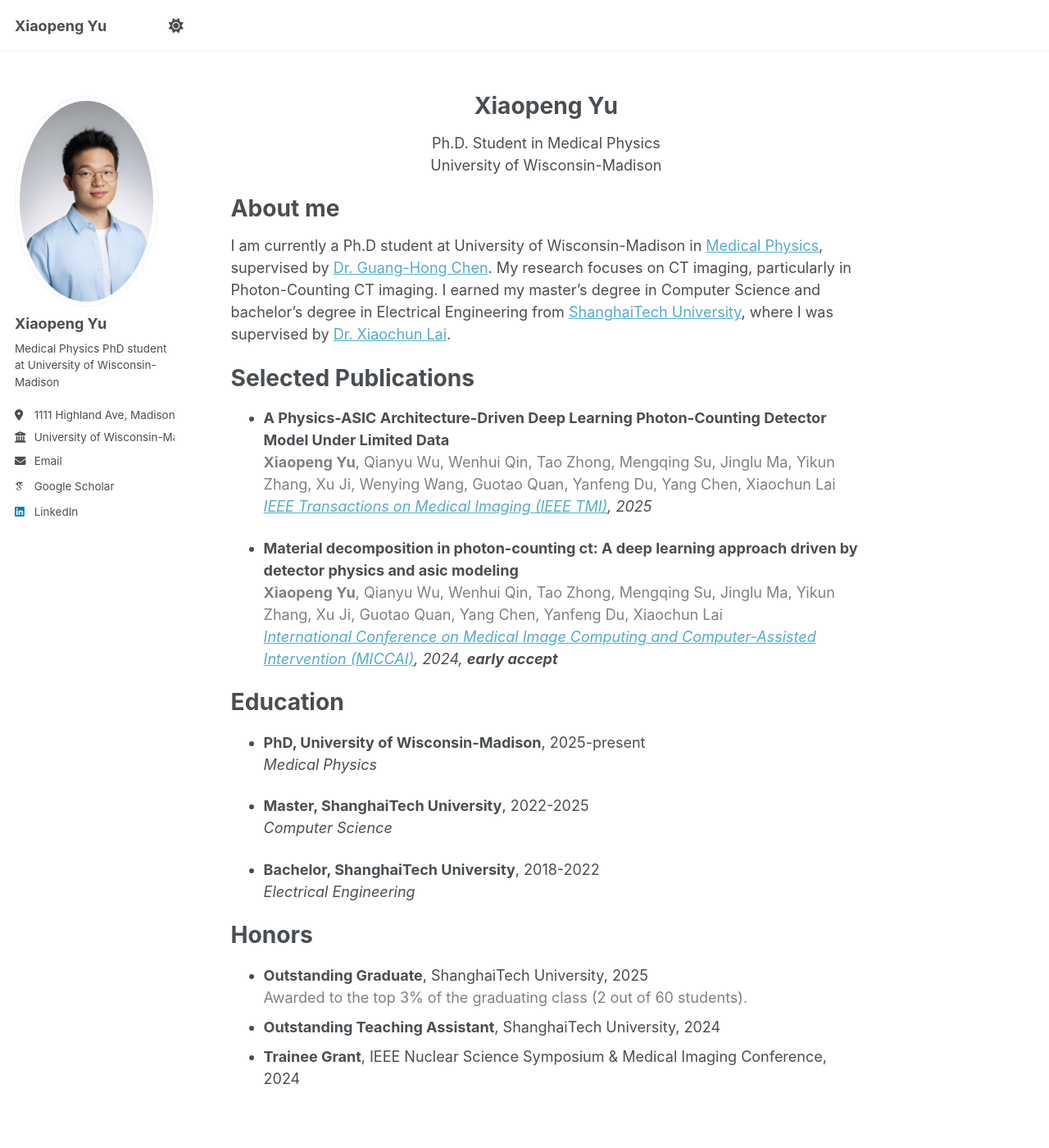
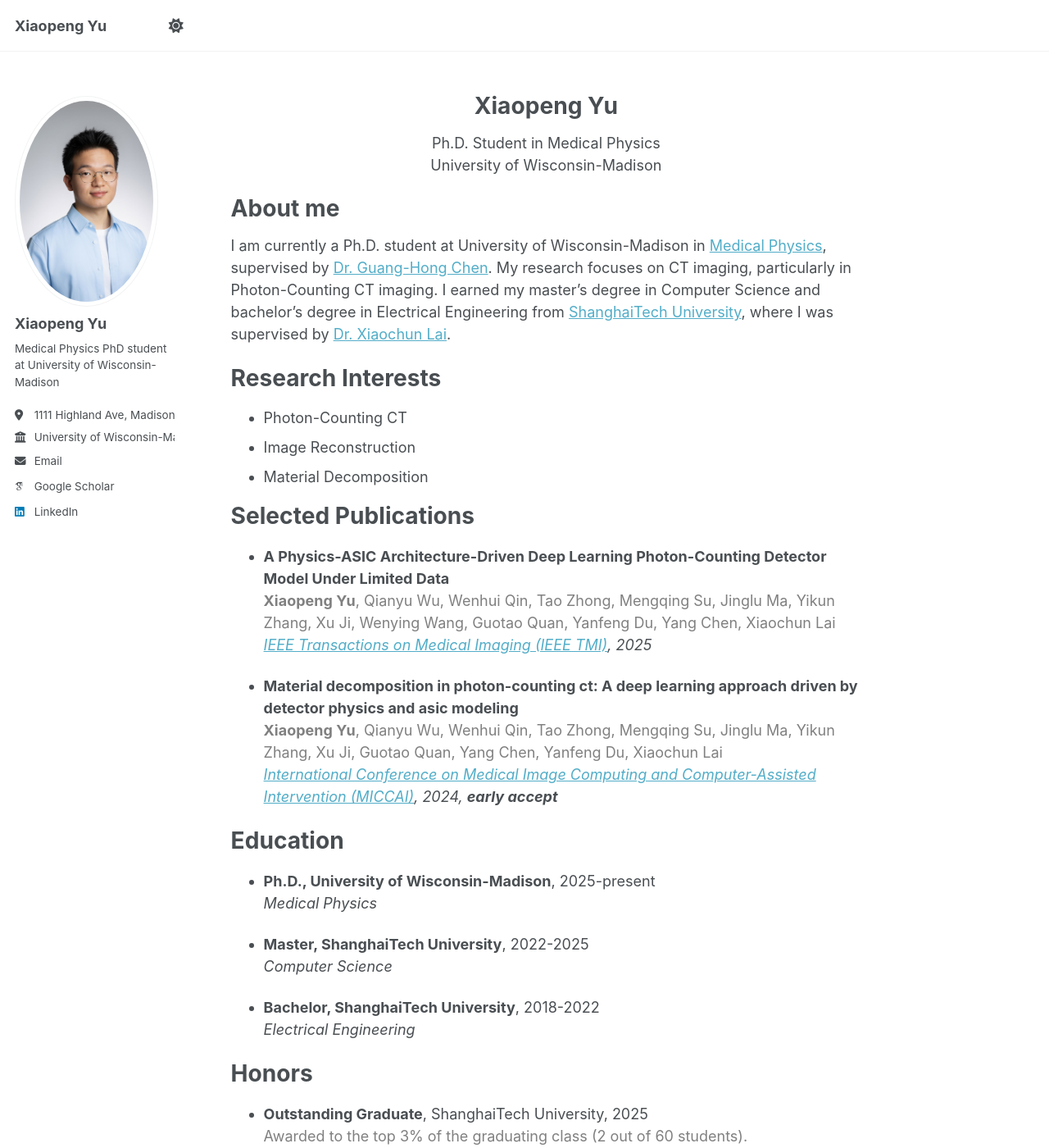
Before and after one commit to xp1999/xp1999.github.io, a Jekyll site: the page built from _pages/about.md, in a window 1280 px wide and 1400 px high. Shown: the whole window at 82% size. Built offline with Jekyll 4.4.1, drawn with Linux system fonts in a browser that asks for light colours; some web fonts are replaced; a script that is not in the unit is left out.

Commit message:
Update about.md

```diff
--- a/_pages/about.md
+++ b/_pages/about.md
@@ -11,7 +11,14 @@ redirect_from:
 
 About me
 ======
-I am currently a Ph.D student at University of Wisconsin-Madison in [Medical Physics](https://medphysics.wisc.edu/about-us/mission-and-vision/), supervised by [Dr. Guang-Hong Chen](https://medphysics.wisc.edu/blog/staff/chen-guanghong/). My research focuses on CT imaging, particularly in Photon-Counting CT imaging. I earned my master's degree in Computer Science and bachelor's degree in Electrical Engineering from [ShanghaiTech University](https://www.shanghaitech.edu.cn/eng/), where I was supervised by [Dr. Xiaochun Lai](https://bme.shanghaitech.edu.cn/bme_en/2021/0205/c8252a85055/page.htm).
+I am currently a Ph.D. student at University of Wisconsin-Madison in [Medical Physics](https://medphysics.wisc.edu/about-us/mission-and-vision/), supervised by [Dr. Guang-Hong Chen](https://medphysics.wisc.edu/blog/staff/chen-guanghong/). My research focuses on CT imaging, particularly in Photon-Counting CT imaging. I earned my master's degree in Computer Science and bachelor's degree in Electrical Engineering from [ShanghaiTech University](https://www.shanghaitech.edu.cn/eng/), where I was supervised by [Dr. Xiaochun Lai](https://bme.shanghaitech.edu.cn/bme_en/2021/0205/c8252a85055/page.htm).
+
+
+Research Interests
+======
+- Photon-Counting CT
+- Image Reconstruction
+- Material Decomposition
 
 
 Selected Publications
@@ -26,7 +33,7 @@ Selected Publications
 
 Education
 ======
-- **PhD, University of Wisconsin-Madison**, 2025-present
+- **Ph.D., University of Wisconsin-Madison**, 2025-present
   *Medical Physics*
 
 - **Master, ShanghaiTech University**, 2022-2025
```
